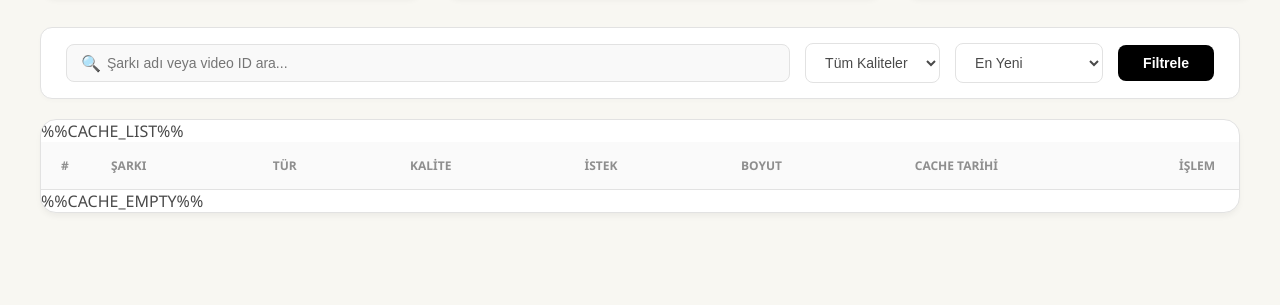
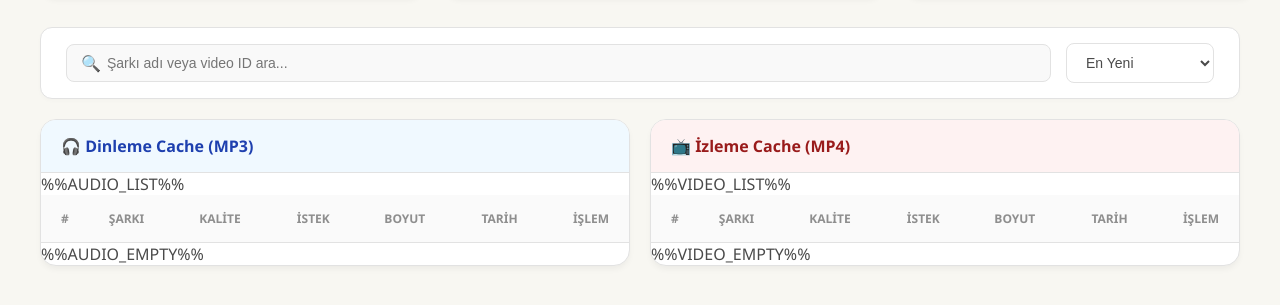
Before and after one commit to beyzanur22/Ringtone, a website: page cache_panel.html in a window 1280 px wide. Shown: the part 593-898 px from the top of the page. Before the commit the page ends 846 px from the top, so only its background shows below. Drawn offline with Linux system fonts and the light colour scheme.

Commit message:
panel update

```diff
--- a/cache_panel.html
+++ b/cache_panel.html
@@ -58,6 +58,15 @@ tr:hover td{background:#fcfcfc}
 .request-fill{height:100%;background:var(--accent);border-radius:3px}
 .req-count{font-weight:700;font-size:13px}
 
+/* Dual Tables */
+.dual-tables{display:grid;grid-template-columns:1fr 1fr;gap:20px;margin-top:20px}
+.section-header{padding:15px 20px;font-size:16px;font-weight:700;border-bottom:1px solid var(--border)}
+.audio-header{background:#f0f9ff;color:#1e40af}
+.video-header{background:#fef2f2;color:#991b1b}
+.table-scroll{max-height:600px;overflow-y:auto}
+.cache-table{width:100%;border-collapse:collapse}
+.cache-table th{position:sticky;top:0;z-index:1}
+
 /* Server Status */
 .server-section{margin-bottom:30px}
 .server-title{font-size:18px;font-weight:700;margin-bottom:15px;color:var(--text)}
@@ -81,6 +90,7 @@ tr:hover td{background:#fcfcfc}
 @media(max-width:992px){
   .stats-grid{grid-template-columns:repeat(2,1fr)}
   .server-grid{grid-template-columns:1fr}
+  .dual-tables{grid-template-columns:1fr}
   .filters-bar{flex-direction:column;align-items:stretch}
 }
 </style>
@@ -168,75 +178,88 @@ tr:hover td{background:#fcfcfc}
       <span class="search-icon">🔍</span>
       <input type="text" class="search-input" id="searchInput" placeholder="Şarkı adı veya video ID ara..." onkeyup="filterTable()">
     </div>
-    <select id="qualityFilter" onchange="filterTable()">
-      <option value="">Tüm Kaliteler</option>
-      <option value="128">128 kbps</option>
-      <option value="192">192 kbps</option>
-      <option value="MP4">MP4</option>
-    </select>
     <select id="sortFilter" onchange="sortTable()">
       <option value="newest">En Yeni</option>
       <option value="requests">En Çok İstenen</option>
       <option value="size">En Büyük</option>
     </select>
-    <button class="btn btn-filter">Filtrele</button>
   </div>
 
-  <!-- Table -->
+  <!-- İki Tablo Yan Yana -->
+  <div class="dual-tables">
+
+    <!-- SOL: Dinleme (Audio) -->
     <div class="section">
-    <table id="cacheTable">
+      <div class="section-header audio-header">🎧 Dinleme Cache (MP3)</div>
+      <div class="table-scroll">
+      <table class="cache-table" id="audioTable">
         <thead>
           <tr>
-          <th width="50">#</th>
+            <th width="40">#</th>
             <th>Şarkı</th>
-          <th>Tür</th>
             <th>Kalite</th>
             <th>İstek</th>
             <th>Boyut</th>
-          <th>Cache Tarihi</th>
-          <th width="80">İşlem</th>
+            <th>Tarih</th>
+            <th width="60">İşlem</th>
           </tr>
         </thead>
         <tbody>
-        %%CACHE_LIST%%
+          %%AUDIO_LIST%%
         </tbody>
       </table>
-    %%CACHE_EMPTY%%
+      %%AUDIO_EMPTY%%
+      </div>
+    </div>
+
+    <!-- SAĞ: İzleme (Video) -->
+    <div class="section">
+      <div class="section-header video-header">📺 İzleme Cache (MP4)</div>
+      <div class="table-scroll">
+      <table class="cache-table" id="videoTable">
+        <thead>
+          <tr>
+            <th width="40">#</th>
+            <th>Şarkı</th>
+            <th>Kalite</th>
+            <th>İstek</th>
+            <th>Boyut</th>
+            <th>Tarih</th>
+            <th width="60">İşlem</th>
+          </tr>
+        </thead>
+        <tbody>
+          %%VIDEO_LIST%%
+        </tbody>
+      </table>
+      %%VIDEO_EMPTY%%
+      </div>
+    </div>
+
   </div>
 </div>
 
 <script>
 function filterTable() {
   const search = document.getElementById('searchInput').value.toLowerCase();
-  const quality = document.getElementById('qualityFilter').value;
-  const rows = document.querySelectorAll('#cacheTable tbody tr');
-
-  rows.forEach(row => {
-    const text = row.textContent.toLowerCase();
-    const rowQuality = row.querySelector('.badge-quality').textContent;
-    const matchesSearch = text.includes(search);
-    const matchesQuality = quality === "" || rowQuality.includes(quality);
-
-    row.style.display = (matchesSearch && matchesQuality) ? "" : "none";
+  document.querySelectorAll('.cache-table tbody tr').forEach(row => {
+    row.style.display = row.textContent.toLowerCase().includes(search) ? "" : "none";
   });
 }
 
 function sortTable() {
   const sortBy = document.getElementById('sortFilter').value;
-  const tbody = document.querySelector('#cacheTable tbody');
+  ['audioTable','videoTable'].forEach(id => {
+    const tbody = document.querySelector('#' + id + ' tbody');
+    if (!tbody) return;
     const rows = Array.from(tbody.querySelectorAll('tr'));
-
     rows.sort((a, b) => {
-    if (sortBy === 'requests') {
-      return parseInt(b.dataset.requests) - parseInt(a.dataset.requests);
-    } else if (sortBy === 'size') {
-      return parseFloat(b.dataset.size) - parseFloat(a.dataset.size);
-    } else {
+      if (sortBy === 'requests') return parseInt(b.dataset.requests) - parseInt(a.dataset.requests);
+      if (sortBy === 'size') return parseFloat(b.dataset.size) - parseFloat(a.dataset.size);
       return new Date(b.dataset.date) - new Date(a.dataset.date);
-    }
     });
-
     rows.forEach(row => tbody.appendChild(row));
+  });
 }
 
 async function deleteItem(videoId) {
```
Also changed, not shown: server.js. Lines whose indentation alone changed are shown as unchanged.
